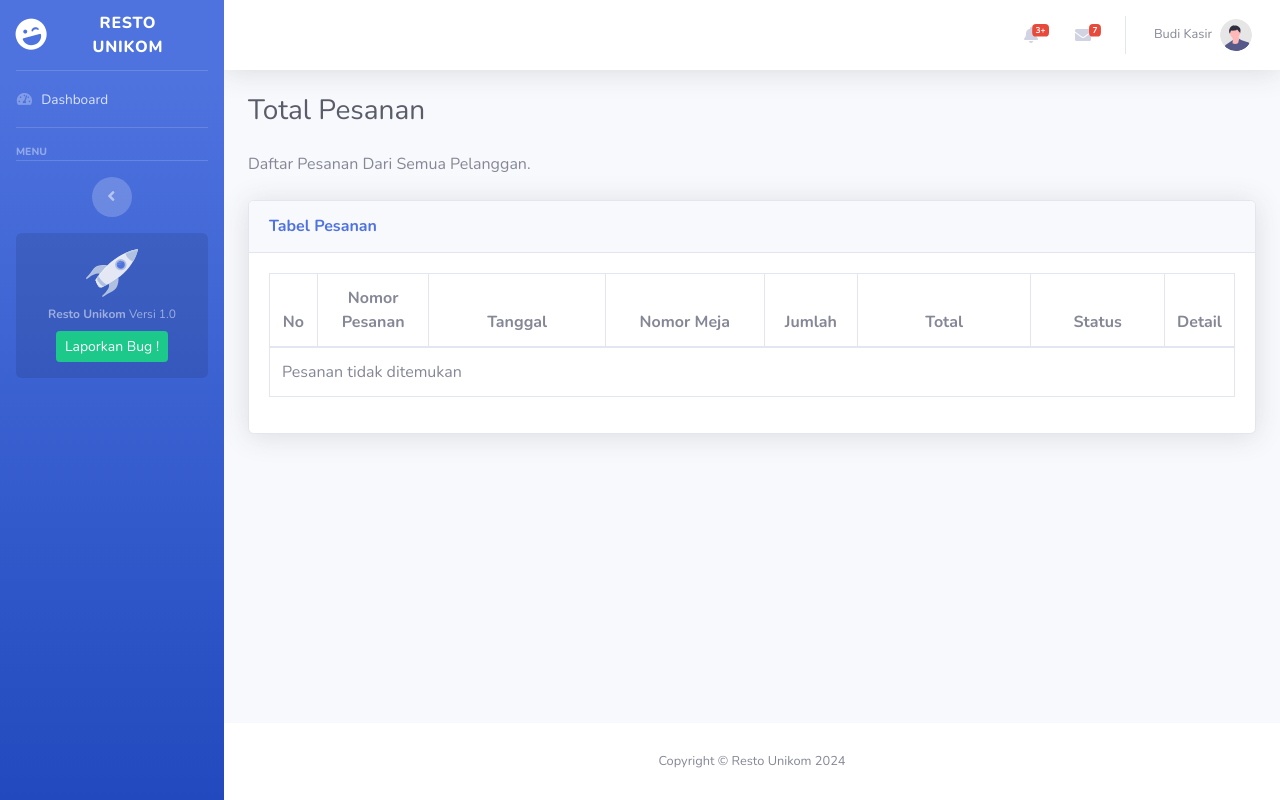
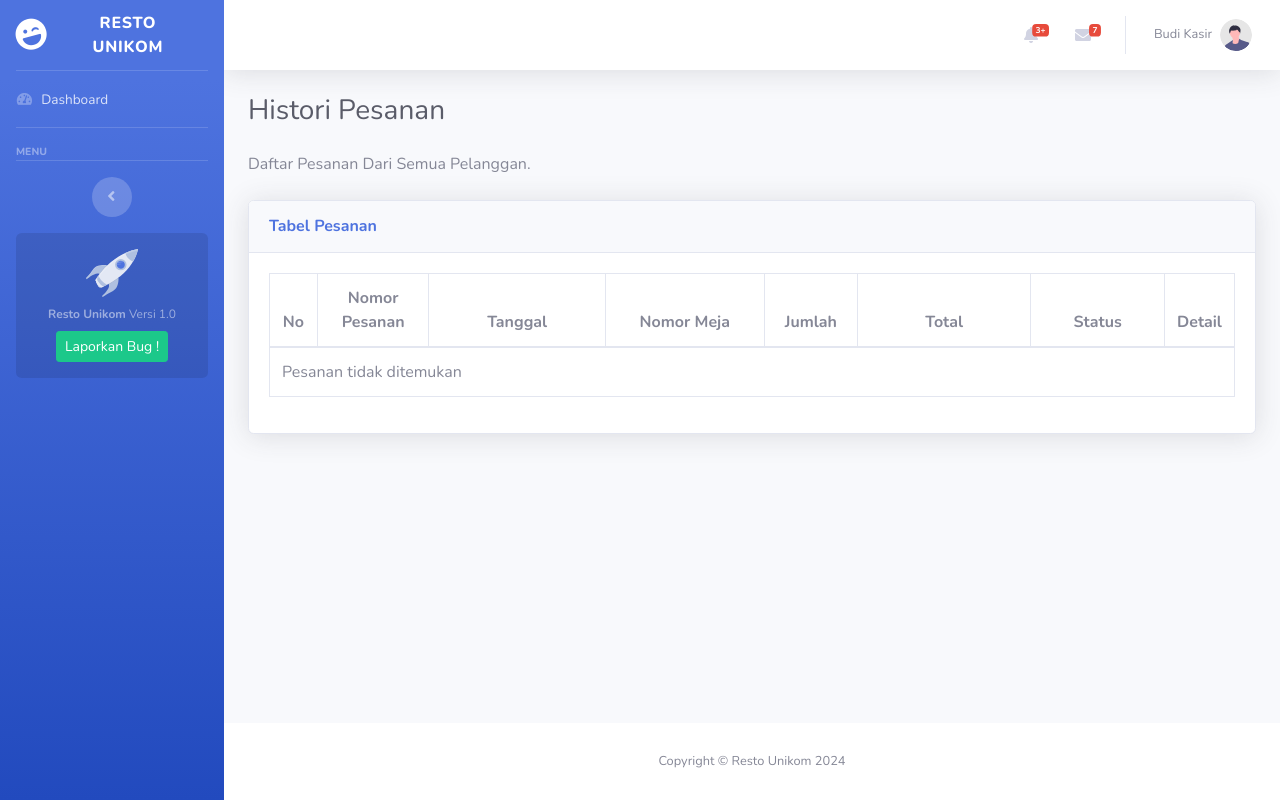
Before and after one commit to xturus138/adminWebsite, a PHP site: page /pengolahan-pesanan-kasir.php in a window 1280 px wide. Run offline with PHP 8.4, Linux system fonts and the light colour scheme; a user stored in the database is signed in; data comes from the database, SQL or seed files in the repository; data that the repository does not hold is empty.

Commit message:
Rename + hapus opsi belum dibayar pada pengolahan pesanan kasir dan fix pengolahan laporan keuangan kasir

```diff
--- a/pengolahan-laporan-keuangan-kasir(data).php
+++ b/pengolahan-laporan-keuangan-kasir(data).php
@@ -7,10 +7,11 @@ $end_date = isset($_GET['end_date']) ? $_GET['end_date'] : '';
 
 if ($start_date && $end_date) {
     // Query untuk mengambil data berdasarkan tanggal
-    $sql = "SELECT p.tanggal, SUM(p.total) as total_penjualan, SUM(ip.jumlah) as jumlah_pesanan
+    $sql = "SELECT p.tanggal, p.total as total_penjualan, SUM(ip.jumlah) as jumlah_pesanan
             FROM pesanan p
             JOIN isi_pesanan ip ON p.no_pesanan = ip.no_pesanan
             WHERE p.tanggal BETWEEN '$start_date' AND '$end_date'
+            AND p.status_pesanan = 'sudah dibayar'
             GROUP BY p.tanggal";
     $result = $db->query($sql);
 
--- a/pengolahan-laporan-keuangan-kasir.php
+++ b/pengolahan-laporan-keuangan-kasir.php
@@ -110,7 +110,7 @@
                     <div id="collapseKasir" class="collapse show" aria-labelledby="headingKasir" data-parent="#accordionSidebar">
                         <div class="bg-white py-2 collapse-inner rounded">
                             <h6 class="collapse-header">Menu Kasir</h6>
-                            <a class="collapse-item" href="pengolahan-pesanan-kasir.php">Total Pesanan</a>
+                            <a class="collapse-item" href="pengolahan-pesanan-kasir.php">Histori Pesanan</a>
                             <a class="collapse-item active" href="pengolahan-laporan-keuangan-kasir.php">Laporan Keuangan</a>
                         </div>
                     </div>
--- a/pengolahan-pesanan-kasir.php
+++ b/pengolahan-pesanan-kasir.php
@@ -110,7 +110,7 @@
                     <div id="collapseKasir" class="collapse show" aria-labelledby="headingKasir" data-parent="#accordionSidebar">
                         <div class="bg-white py-2 collapse-inner rounded">
                             <h6 class="collapse-header">Menu Kasir</h6>
-                            <a class="collapse-item active" href="pengolahan-pesanan-kasir.php">Total Pesanan</a>
+                            <a class="collapse-item active" href="pengolahan-pesanan-kasir.php">Histori Pesanan</a>
                             <a class="collapse-item" href="pengolahan-laporan-keuangan-kasir.php">Laporan Keuangan</a>
                         </div>
                     </div>
@@ -337,7 +337,7 @@
                 <!-- Begin Page Content -->
                 <div class="container-fluid">
                     <!-- Page Heading -->
-                    <h1 class="h3 mb-4 text-gray-800">Total Pesanan</h1>
+                    <h1 class="h3 mb-4 text-gray-800">Histori Pesanan</h1>
                     <!-- Orders Tab -->
                     <div id="orders" class="tab-content">
                         <p class="mb-4">Daftar Pesanan Dari Semua Pelanggan.</p>
@@ -404,7 +404,6 @@
                                                                     {$status}
                                                                 </button>
                                                                 <div class='dropdown-menu' aria-labelledby='statusDropdown{$row['no_pesanan']}'>
-                                                                    <a class='dropdown-item' href='#' data-id='{$row['no_pesanan']}' data-status='belum dibayar' onclick='updateStatus(this)'>belum dibayar</a>
                                                                     <a class='dropdown-item' href='#' data-id='{$row['no_pesanan']}' data-status='sudah dibayar' onclick='updateStatus(this)'>sudah dibayar</a>
                                                                 </div>
                                                             </div>
```
